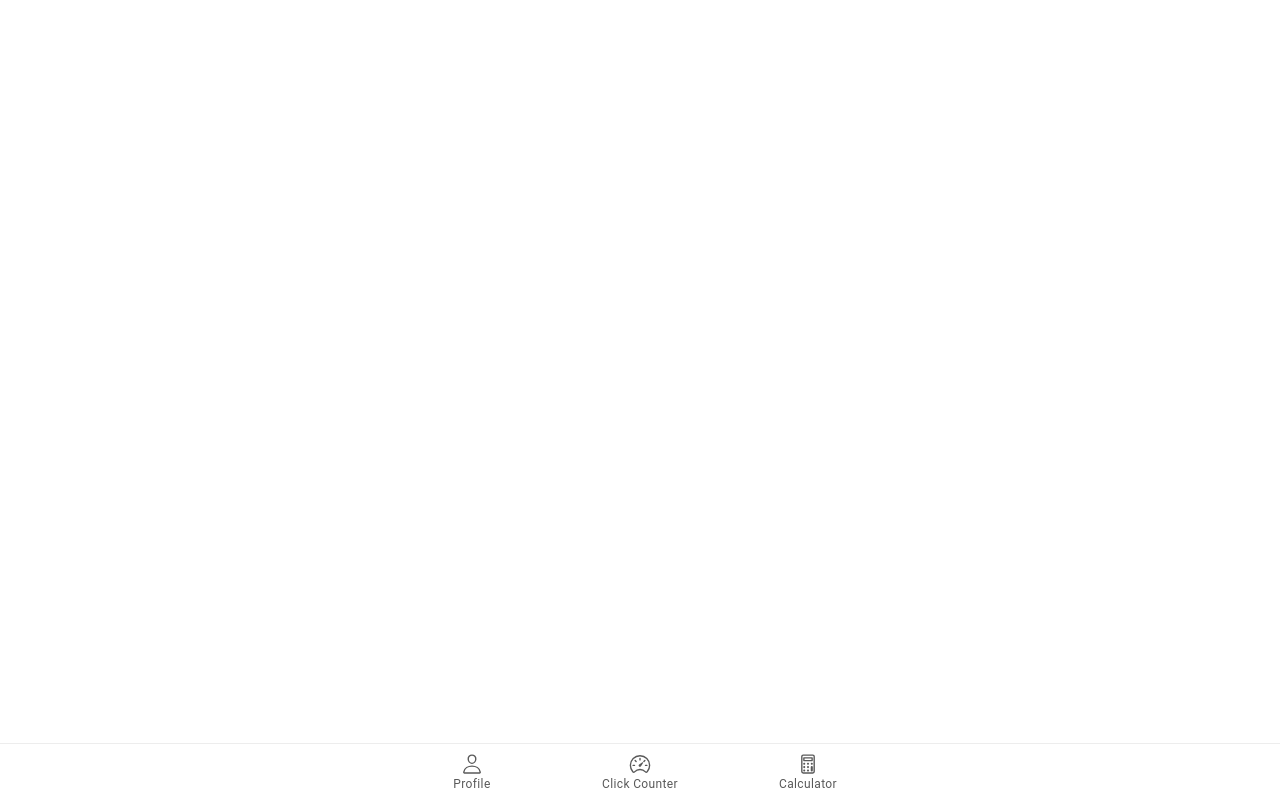
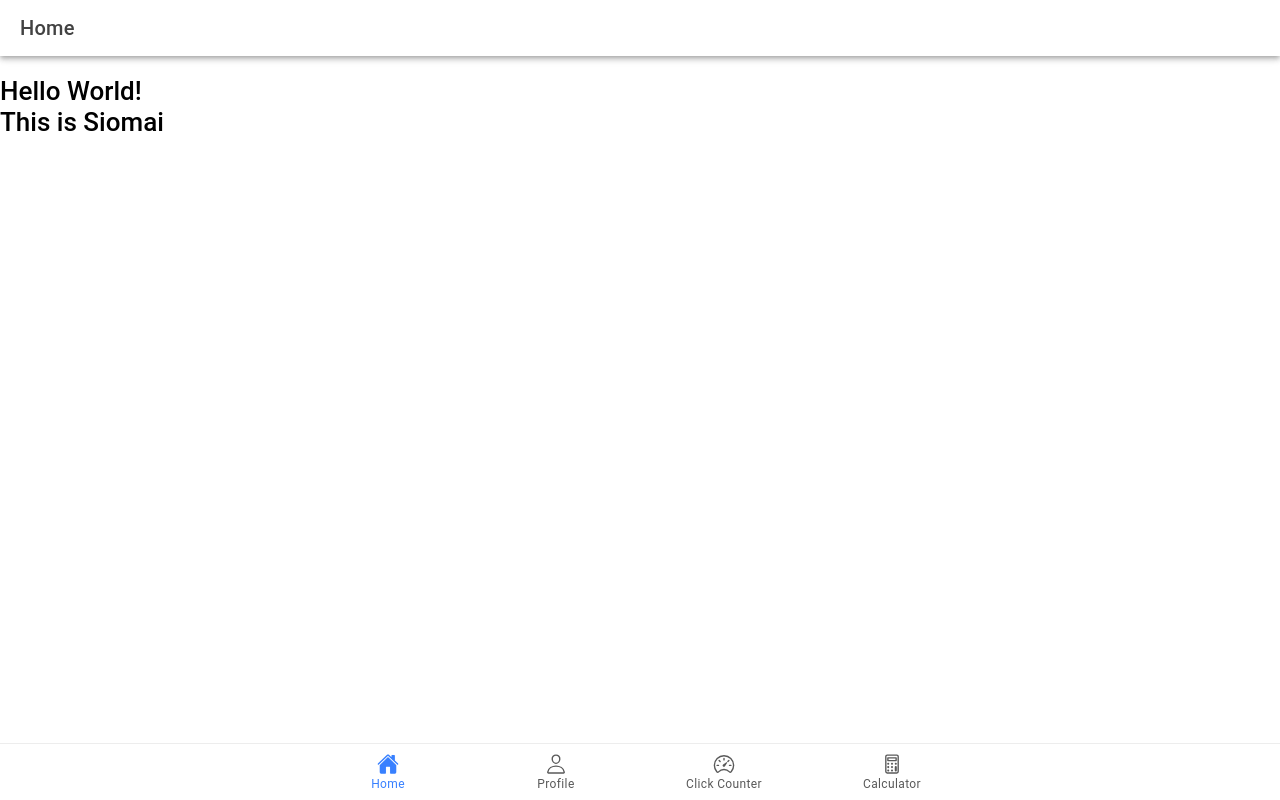
Before and after one commit to Lorcheen0814/ion-t-olbinar, a React (Vite) app: page /home in a window 1280 px wide. Built offline with nearby package versions, Linux system fonts and the light colour scheme.

Commit message:
added home page and home tab button

```diff
--- a/src/App.tsx
+++ b/src/App.tsx
@@ -10,7 +10,11 @@
   setupIonicReact
 } from '@ionic/react';
 import { IonReactRouter } from '@ionic/react-router';
-import { calculatorOutline, ellipse, personOutline, speedometerOutline, square, triangle } from 'ionicons/icons';
+import { calculatorOutline, ellipse, home, personOutline, speedometerOutline, square, triangle } from 'ionicons/icons';
+
+// Home resources
+import Home from './pages/Home';
+
 import Tab1 from './pages/Tab1';
 import Tab2 from './pages/Tab2';
 import Tab3 from './pages/Tab3';
@@ -41,7 +45,18 @@
     <IonReactRouter>
       <IonTabs>
         <IonRouterOutlet>
-          <Route exact path="/tab1">
+
+          {/* Application default route */}
+           <Route exact path="/">
+            <Redirect to="/home" />
+          </Route>
+
+          {/* Home Router */}
+          <Route exact path="/home">
+            <Home />
+          </Route>
+
+          <Route exact path="/profile">
             <Tab1 />
           </Route>
           <Route exact path="/tab2">
@@ -50,12 +65,17 @@
           <Route path="/tab3">
             <Tab3 />
           </Route>
-          <Route exact path="/">
-            <Redirect to="/tab1" />
-          </Route>
+
         </IonRouterOutlet>
+
         <IonTabBar slot="bottom">
-          <IonTabButton tab="tab1" href="/tab1">
+          {/* Home Tab Button */}
+          <IonTabButton tab="home" href="/home">
+            <IonIcon aria-hidden="true" icon={home} />
+            <IonLabel>Home</IonLabel>
+          </IonTabButton>
+
+          <IonTabButton tab="profile" href="/profile">
             <IonIcon aria-hidden="true" icon={personOutline} />
             <IonLabel>Profile</IonLabel>
           </IonTabButton>
@@ -68,6 +88,7 @@
             <IonLabel>Calculator</IonLabel>
           </IonTabButton>
         </IonTabBar>
+
       </IonTabs>
     </IonReactRouter>
   </IonApp>
--- /dev/null
+++ b/src/pages/Home.tsx
@@ -0,0 +1,30 @@
+import {
+    //Initial Components
+    IonContent, IonHeader, IonPage, IonTitle, IonToolbar,
+} from '@ionic/react';
+
+// CSS
+//import './profile.css';
+
+  const Home: React.FC = () => {
+    return (
+      <IonPage>
+        <IonHeader>
+          <IonToolbar>
+            <IonTitle>Home</IonTitle>
+          </IonToolbar>
+        </IonHeader>
+        <IonContent fullscreen>
+          <IonHeader collapse="condense">
+            <IonToolbar>
+              <IonTitle size="large">Home</IonTitle>
+            </IonToolbar>
+          </IonHeader>
+          <h1>Hello World!<br></br>This is Siomai</h1>
+        </IonContent>
+      </IonPage>
+    );
+  };
+
+  //
+  export default Home;
```
